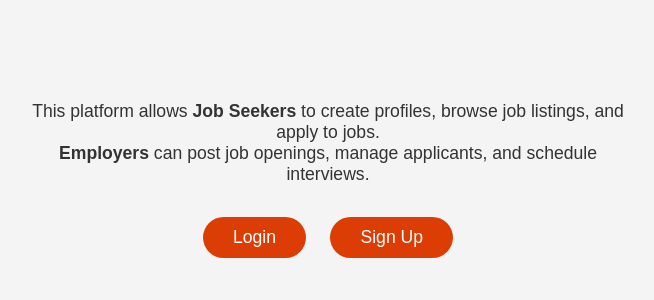
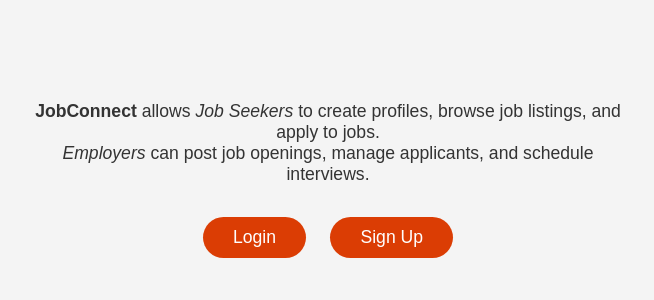
Before and after one commit to nickmarietta/cpsc332jobportal, a PHP site: page / in a window 1280 px wide. Shown: the part 87-387 px from the top of the page, without its empty margins (312-966 px from the left). Run offline with PHP 8.4, Linux system fonts and the light colour scheme.

Commit message:
fixing landing page

```diff
--- a/index.php
+++ b/index.php
@@ -16,8 +16,8 @@
 
 <main>
   <p>
-    This platform allows <strong>Job Seekers</strong> to create profiles, browse job listings, and apply to jobs.<br>
-    <strong>Employers</strong> can post job openings, manage applicants, and schedule interviews.
+    <strong>JobConnect</strong> allows <i>Job Seekers</i> to create profiles, browse job listings, and apply to jobs.<br>
+    <i>Employers</i> can post job openings, manage applicants, and schedule interviews.
   </p>
 
   <div class="buttons">
```
